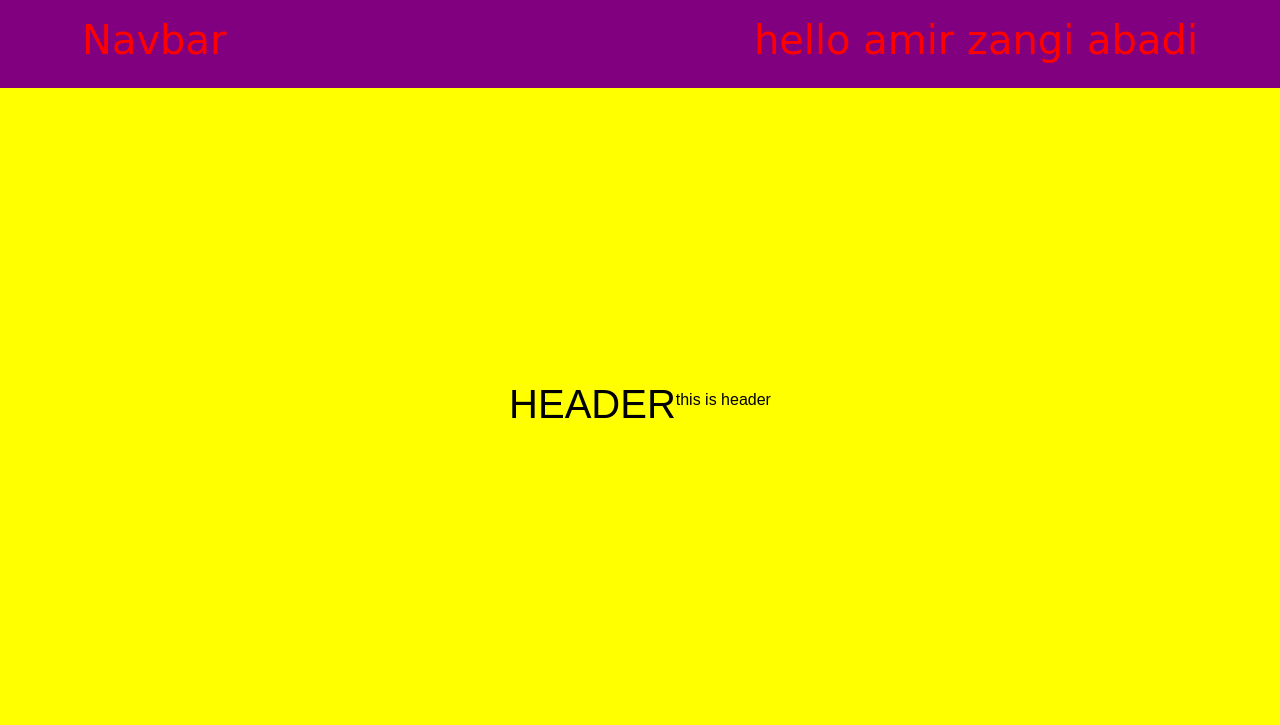
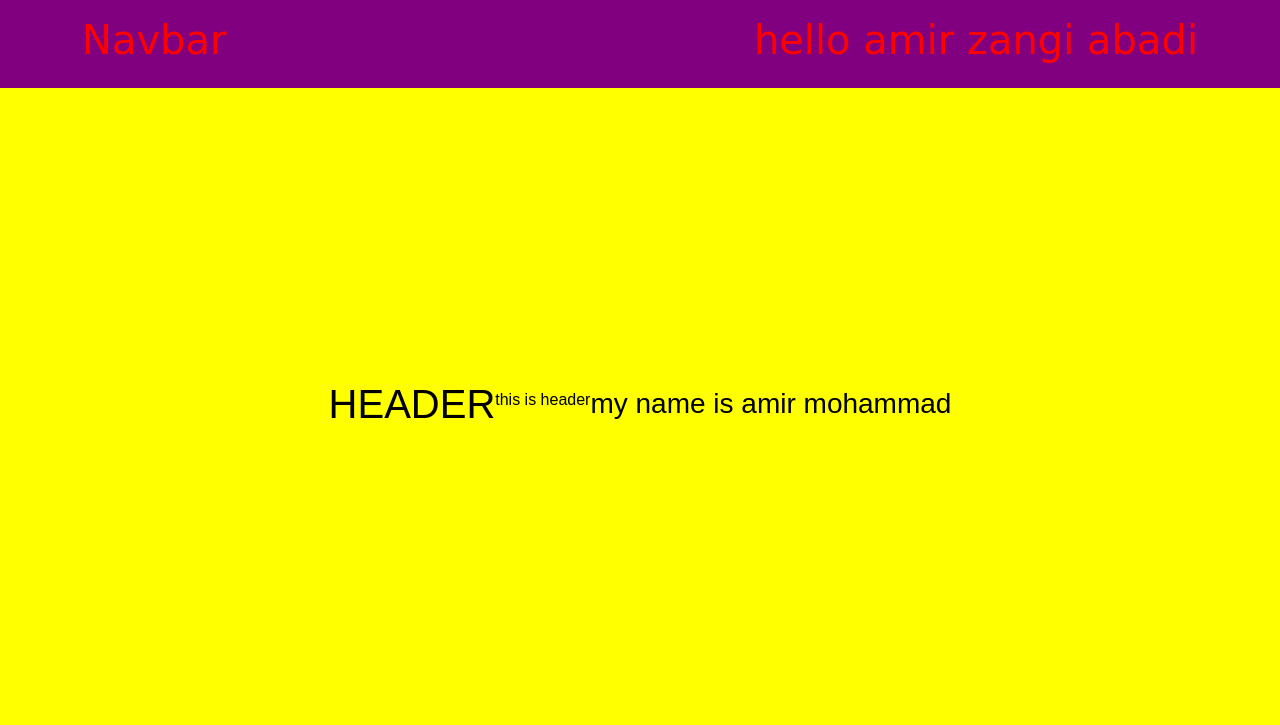
Before and after one commit to amirzangi31/git-one, a plain HTML site: page index.html in a window 1280 px wide. Shown: the top 725 px of the page. Drawn offline with nearby package versions, Linux system fonts and the light colour scheme.

Commit message:
this is commit for update header 01

```diff
--- a/index.html
+++ b/index.html
@@ -23,6 +23,7 @@
         <div class="container">
             <h1>HEADER</h1>
             <p>this is header</p>
+            <h3>my name is amir mohammad</h3>
         </div>
     </header>
     <main class="content">
```
